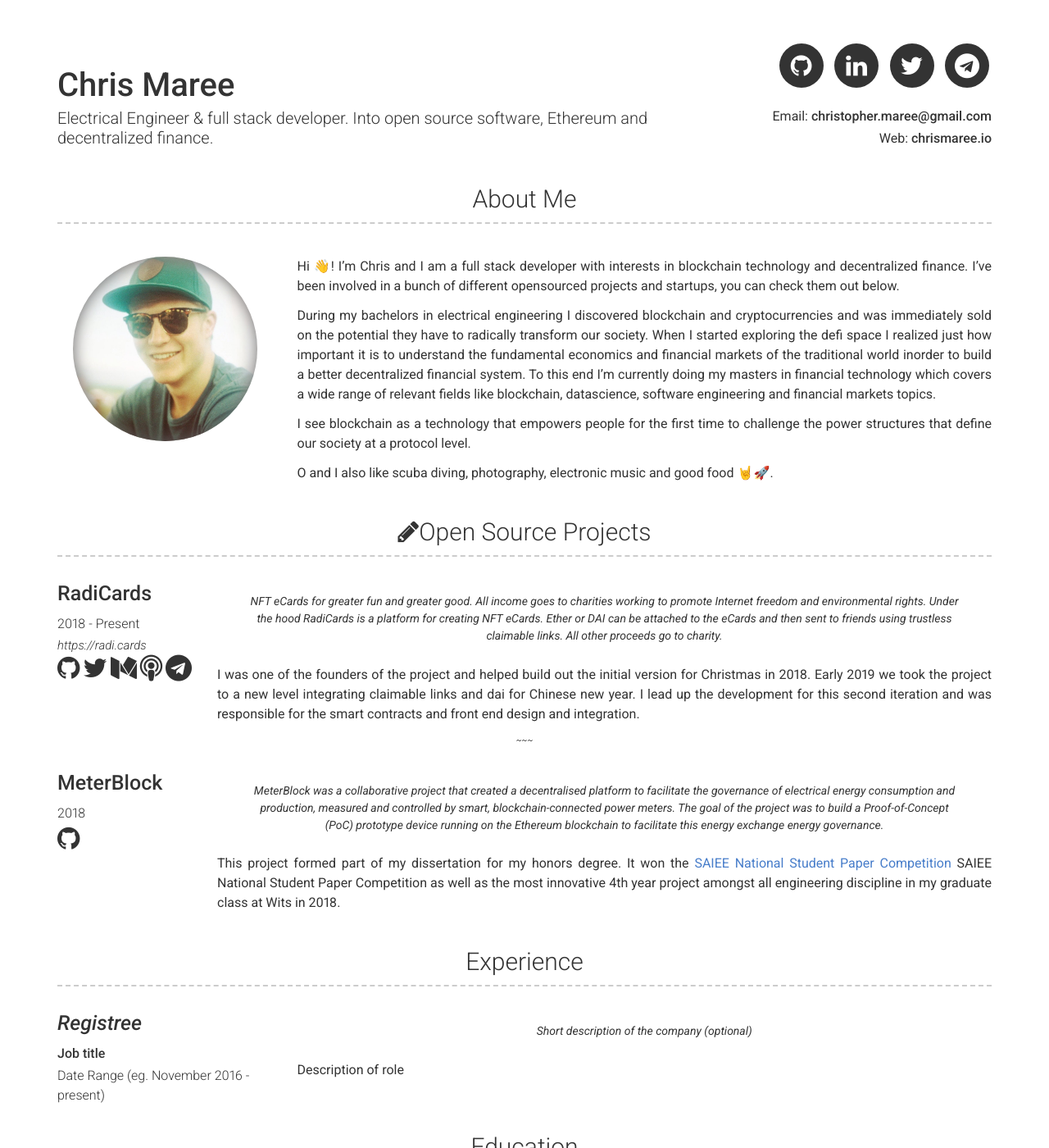
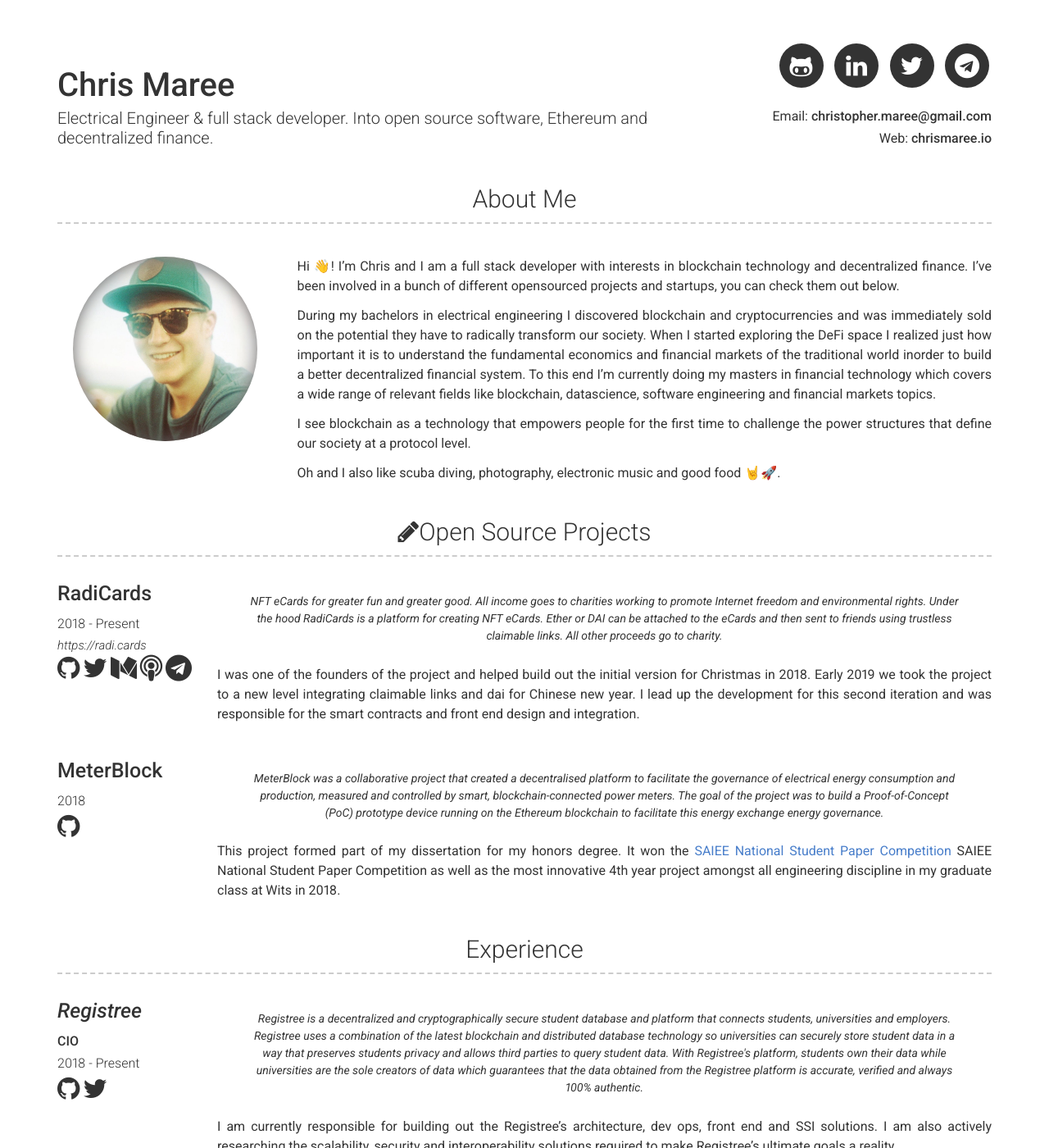
Before and after one commit to chrismaree/PersonalWebsite, a Jekyll site: the page built from index.md, in a window 1280 px wide and 1400 px high. Shown: the whole window at 82% size. Built offline with Jekyll 4.4.1, drawn with Linux system fonts in a browser that asks for light colours; some of the changed text lies outside the part shown.

Commit message:
updated content

```diff
--- a/_config.yml
+++ b/_config.yml
@@ -20,11 +20,11 @@ about_profile_image: images/profilePic.jpg
 about_content: | # this will include new lines to allow paragraphs
   Hi 👋! I'm Chris and I am a full stack developer with interests in blockchain technology and decentralized finance. I've been involved in a bunch of different opensourced projects and startups, you can check them out below.
 
-  During my bachelors in electrical engineering I discovered blockchain and cryptocurrencies and was immediately sold on the potential they have to radically transform our society. When I started exploring the defi space I realized just how important it is to understand the fundamental economics and financial markets of the traditional world inorder to build a better decentralized financial system. To this end I'm currently doing my masters in financial technology which covers a wide range of relevant fields like blockchain, datascience, software engineering and financial markets topics.
+  During my bachelors in electrical engineering I discovered blockchain and cryptocurrencies and was immediately sold on the potential they have to radically transform our society. When I started exploring the DeFi space I realized just how important it is to understand the fundamental economics and financial markets of the traditional world inorder to build a better decentralized financial system. To this end I'm currently doing my masters in financial technology which covers a wide range of relevant fields like blockchain, datascience, software engineering and financial markets topics.
 
   I see blockchain as a technology that empowers people for the first time to challenge the power structures that define our society at a protocol level.
 
-  O and I also like scuba diving, photography, electronic music and good food 🤘🚀.
+  Oh and I also like scuba diving, photography, electronic music and good food 🤘🚀.
 
 # Projects Section
 projects_title: Open Source Projects
--- a/_data/experience.yml
+++ b/_data/experience.yml
@@ -1,9 +1,21 @@
 # Experience template
 - company: Registree
   link: http://registree.rocks
-  job_title: Job title
-  dates: Date Range (eg. November 2016 - present)
+  job_title: CIO
+  dates: 2018 - Present
+  github: Registreerocks
+  twitter: registree_za
   quote: >
-   Short description of the company (optional)
+   Registree is a decentralized and cryptographically secure student database and platform that connects students, universities and employers. Registree uses a combination of the latest blockchain and distributed database technology so universities can securely store student data in a way that preserves students privacy and allows third parties to query student data. With Registree's platform, students own their data while universities are the sole creators of data which guarantees that the data obtained from the Registree platform is accurate, verified and always 100% authentic.
   description: | # this will include new lines to allow paragraphs
-    Description of role
+    I am currently responsible for building out the Registree's architecture, dev ops, front end and SSI solutions. I am also actively researching the scalability, security and interoperability solutions required to make Registree's ultimate goals a reality.
+- company: Ribbon Blockchain
+  link: http://registree.rocks
+  job_title: Software Engineer Intern
+  dates: 2018 - Present
+  github: Registreerocks
+  twitter: registree_za
+  quote: >
+   some words
+  description: | # this will include new lines to allow paragraphs
+    some other words
--- a/_includes/experience.html
+++ b/_includes/experience.html
@@ -2,7 +2,7 @@
   <h3>{{ site.experience_title | default: "Experience" }}</h3>
   {% for experience in site.data.experience %}
     <div class="row clearfix experience">
-      <div class="col-xs-12 col-sm-4 col-md-3 col-print-12 left-column">
+      <div class="col-xs-12 col-sm-4 col-md-3 col-lg-2 col-print-12 left-column">
         <h4 class="name">
           {%- if experience.link -%}
             {% include a.html href=experience.link %}
@@ -18,8 +18,33 @@
           <p><b>{{ job.title }}</b></p>
           <p>{{ job.dates }}</p>
         {% endfor %}
+        <p class="no-print">
+          <a href="https://github.com/{{ experience.github }}" target="_blank">
+            <i class="fa fa-github" title="{{ experience.name }} Github link"></i>
+          </a>
+          {%- if experience.twitter -%}
+          <a href="https://twitter.com/{{ experience.twitter }}" target="_blank">
+            <i class="fa fa-twitter" title="{{ experience.name }} twitter link"></i>
+          </a>
+          {%- endif -%}
+          {%- if experience.medium -%}
+          <a href="https://medium.com/{{ experience.medium }}" target="_blank">
+            <i class="fa fa-medium" title="{{ experience.name }} medium link"></i>
+          </a>
+          {%- endif -%}
+          {%- if experience.podcast -%}
+          <a href="{{ experience.podcast }}" target="_blank">
+            <i class="fa fa-podcast" title="{{ experience.name }} podcast link"></i>
+          </a>
+          {%- endif -%}
+          {%- if experience.telegram -%}
+          <a href="{{ experience.telegram }}" target="_blank">
+            <i class="fa fa-telegram" title="{{ experience.name }} telegram link"></i>
+          </a>
+          {%- endif -%}
+        </p>
       </div>
-      <div class="col-xs-12 col-sm-8 col-md-9 col-print-12">
+      <div class="col-xs-12 col-sm-8 col-md-9 col-lg-10 col-print-12">
         {%- if experience.quote -%}
           <p class="quote">{{ experience.quote }}</p>
         {%- endif -%}
@@ -27,4 +52,8 @@
       </div>
     </div>
   {% endfor %}
+<p class="quote">I also did internships at <a href="https://www.vatit.com/en/" target="_blank">Vat IT</a>,
+  <a href="https://www.entelect.co.za/" target="_blank">Entelect</a> and
+  <a href="https://www.saicomvoice.co.za/" target="_blank">Saicom Voice Services</a>
+  as a software engineer while doing my bachelor's in electrical engineering.</p>
 </div>
--- a/_includes/header.html
+++ b/_includes/header.html
@@ -30,7 +30,7 @@
         {%- if site.github_username -%}
           <li>
             <a target="_blank" href="https://github.com/{{ site.github_username| cgi_escape | escape }}" class="button button--sacnite button--round-l">
-              <i class="fa fa-github" title="Github link"></i>
+              <i class="fa fa-github-alt" title="Github link"></i>
             </a>
           </li>
         {%- endif -%}
--- a/_includes/projects.html
+++ b/_includes/projects.html
@@ -42,11 +42,11 @@
       {%- endif -%}
       {{ project.description | strip | markdownify }}
     </div>
-    {% if forloop.last == false %}
-    <div class="text-center">
-      ~~~
-    </div>
-    {% endif %}
+    <!-- {% if forloop.last == false %}
+      <p class="text-center">
+        ~~~
+      </p>
+    {% endif %} -->
 
   </div>
   {% endfor %}
```
Also changed, not shown: 1 other file.
